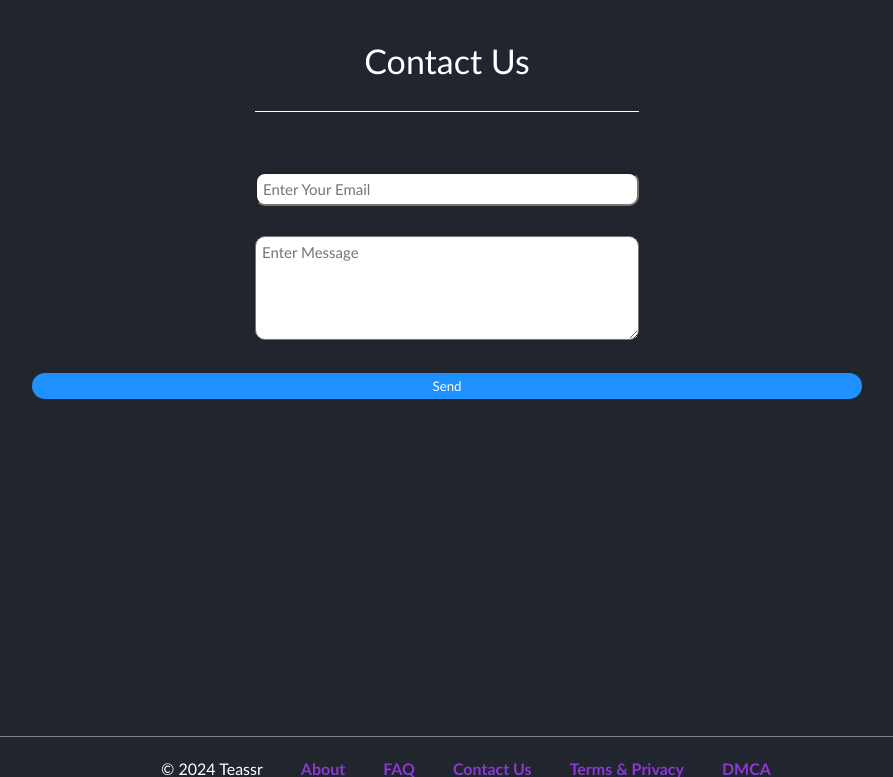
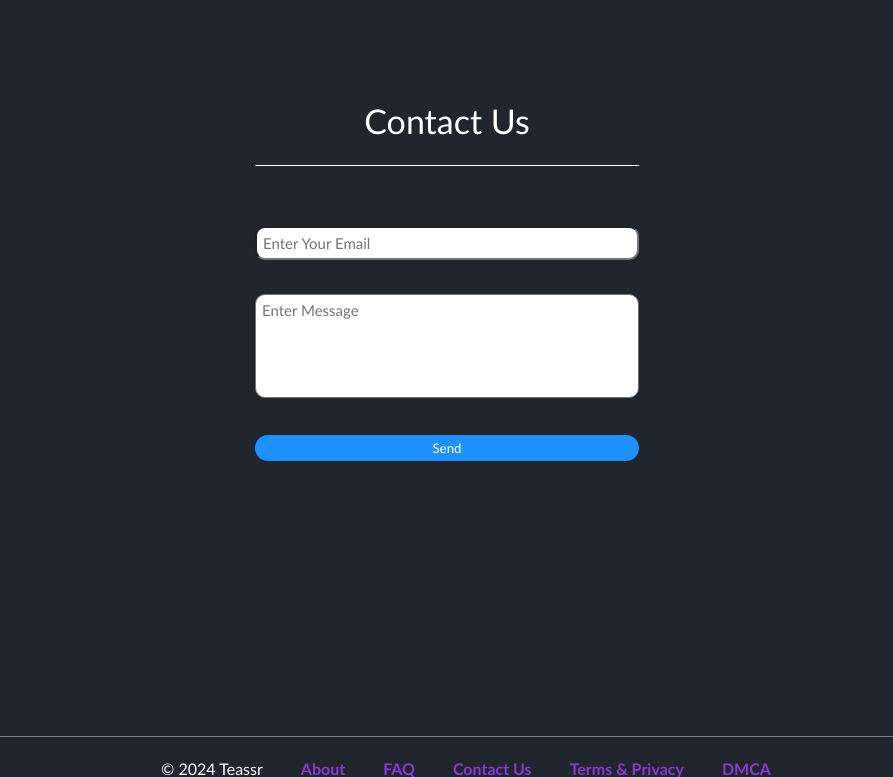
Before and after one commit to senup1/Teassr, a PHP site: page /contactUs.php in a window 1280 px wide. Shown: the top 777 px of the page, without its empty margins (193-1086 px from the left). Run offline with PHP 8.4, Linux system fonts and the light colour scheme; data that the repository does not hold is empty.

Commit message:
finished contact us page

```diff
--- a/assets/styles/main.css
+++ b/assets/styles/main.css
@@ -430,7 +430,7 @@ textarea:focus {
 }
 #contactPage #contactTitle{
 	font-size: 34px;
-	margin-top: 40px;
+	margin-top: 100px;
 }
 
 #contactPage .container {
@@ -441,20 +441,18 @@ textarea:focus {
 	flex-direction: column;
 }
 #contactPage .container .CPItem{
-	margin-top: 30px;
+	margin-top: 24px;
+	width: 100%
 }
 #contactPage .container .CPItem:nth-of-type(1){
 	border-top: 1px solid #ffffff;
 	padding-top: 60px;
-	width: 100%;
-}
-
-#contactPage .container .CPItem:nth-of-type(2) {
-	width: 100%;
 }
 #contactPage .container .CPItem button{
+	margin-top: 10px;
 	width: 100%;
-	padding: 5px 400px;
+	padding-top: 5px;
+	padding-bottom: 5px;
 }
 #contactPage .container .CPItem input{
 	padding: 6px;
@@ -463,10 +461,12 @@ textarea:focus {
 	font-size: 15px;
 }
 #contactPage .container .CPItem textarea{
+	margin-top: 10px;
 	padding: 6px;
 	border-radius: 10px;
 	width: 100%;
 	font-size: 15px;
+	resize: none;
 }
 
 /*sendEmail page*/
```
